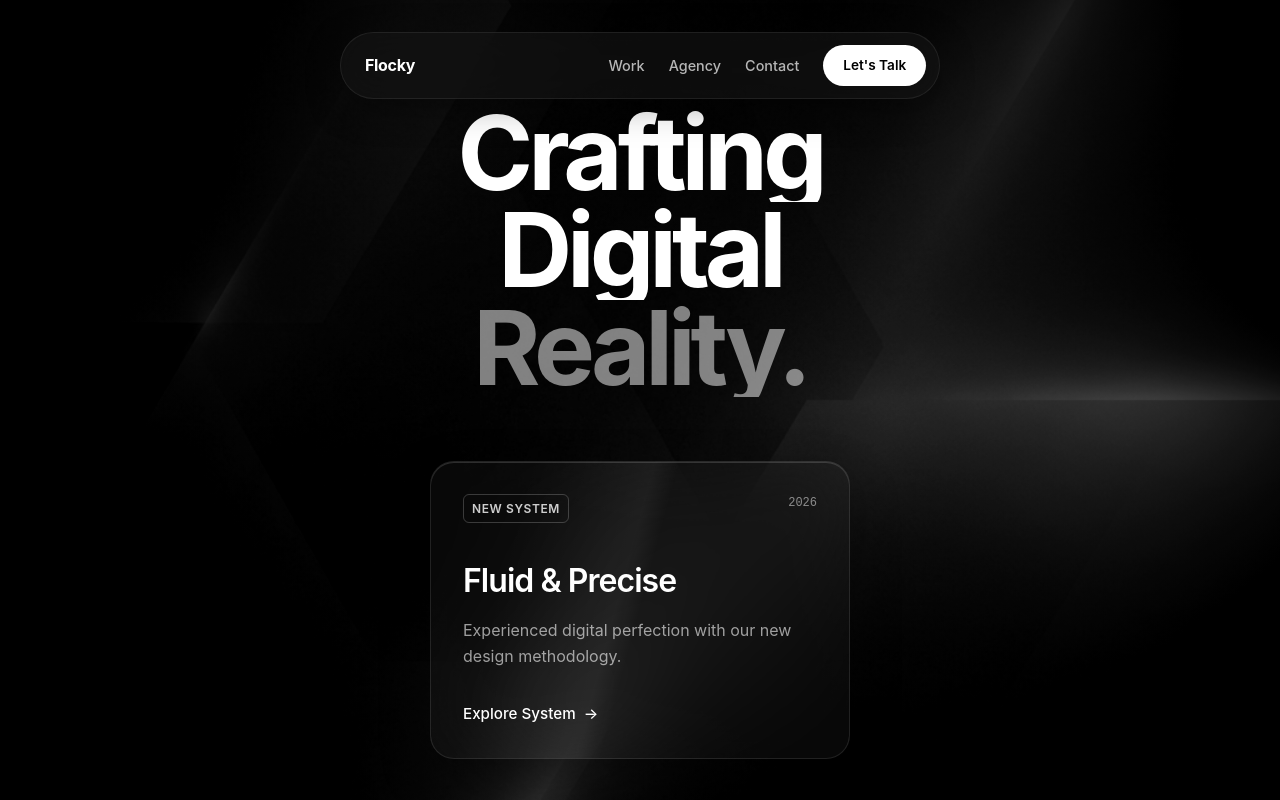
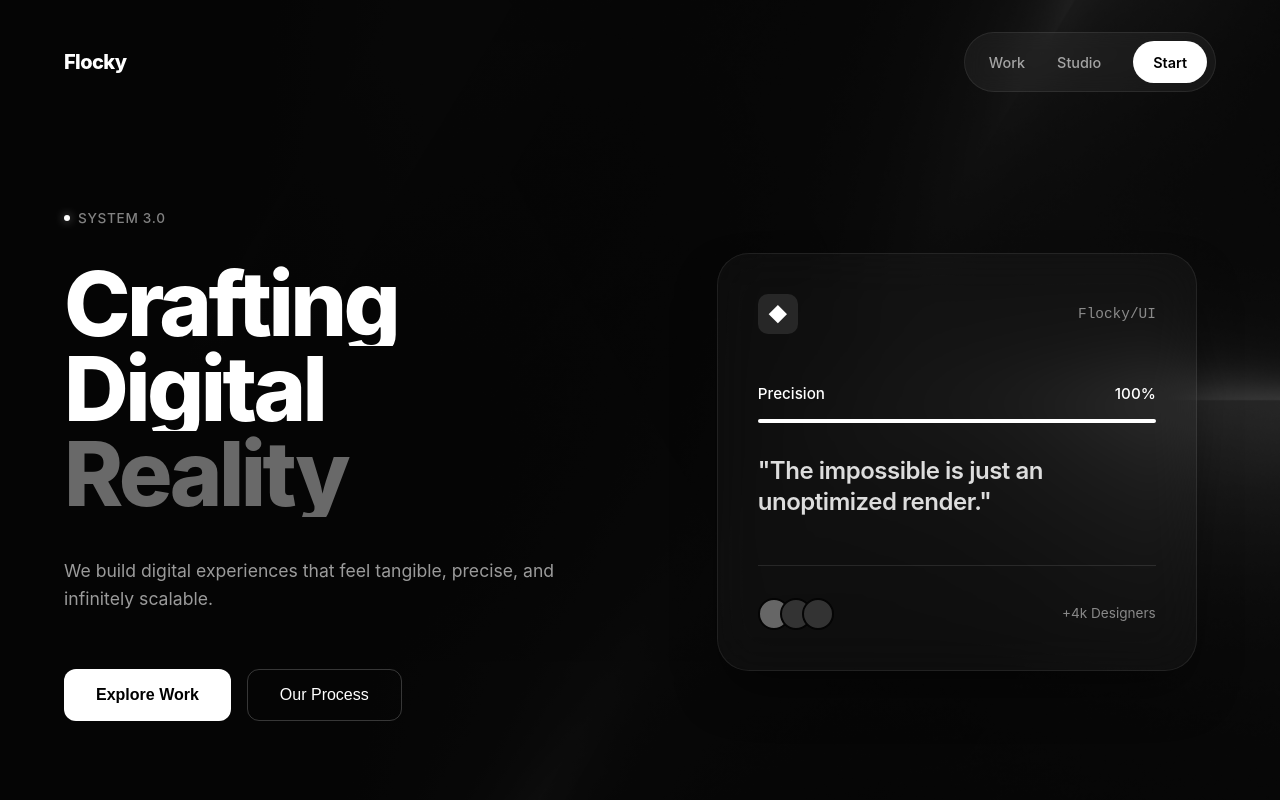
Before and after one commit to Leonxlnx/herosections, a Next.js app: page /hero-02 in a window 1280 px wide. Built offline with nearby package versions, Linux system fonts and the light colour scheme.

Commit message:
Fix Flocky layout - switch to asymmetrical split with top nav

```diff
--- a/app/heroes/hero-02/Hero02.module.css
+++ b/app/heroes/hero-02/Hero02.module.css
@@ -1,6 +1,6 @@
 .hero {
     position: relative;
-    height: 100vh;
+    min-height: 100vh;
     width: 100%;
     background: #050505;
     color: #fff;
@@ -10,249 +10,320 @@
     flex-direction: column;
 }
 
-/* ═══════════════════════════════════════════════════════════════════════════
-   BACKGROUND & MASK
-   ═══════════════════════════════════════════════════════════════════════════ */
-.bgContainer {
+/* Background */
+.bgTexture {
     position: absolute;
-    top: 0;
-    left: 0;
-    width: 100%;
-    height: 100%;
+    inset: 0;
     z-index: 0;
+    opacity: 0.4;
 }
 
-.bgImageWrapper {
-    position: relative;
-    width: 100%;
-    height: 100%;
-    filter: grayscale(100%) contrast(1.1) brightness(0.8);
-    /* Refined look */
-    transform-origin: center;
+.bgImage {
+    object-fit: cover;
+    filter: grayscale(100%);
 }
 
 .vignette {
     position: absolute;
     inset: 0;
-    background: radial-gradient(circle at 50% 50%, transparent 20%, #050505 100%);
-    pointer-events: none;
+    background: linear-gradient(to right, #050505 0%, rgba(5, 5, 5, 0.8) 40%, rgba(5, 5, 5, 0.4) 100%);
 }
 
 /* ═══════════════════════════════════════════════════════════════════════════
-   ELEGANT FLOATING NAV
+   NAV
    ═══════════════════════════════════════════════════════════════════════════ */
-.navBar {
-    position: fixed;
-    top: 2rem;
-    left: 50%;
-    transform: translateX(-50%);
-    z-index: 100;
+.nav {
+    position: relative;
+    z-index: 20;
+    display: flex;
+    justify-content: space-between;
+    align-items: center;
+    padding: 2rem 4rem;
+    width: 100%;
+    max-width: 1600px;
+    margin: 0 auto;
+}
+
+.brand {
+    font-size: 1.25rem;
+    font-weight: 800;
+    letter-spacing: -0.03em;
+}
+
+.navRight {
     display: flex;
     align-items: center;
-    justify-content: space-between;
-    width: min(90%, 600px);
-    padding: 0.75rem 0.8rem 0.75rem 1.5rem;
-    background: rgba(20, 20, 20, 0.6);
-    backdrop-filter: blur(20px);
+    gap: 2rem;
+    background: rgba(255, 255, 255, 0.05);
+    padding: 0.5rem 0.5rem 0.5rem 1.5rem;
+    border-radius: 100px;
     border: 1px solid rgba(255, 255, 255, 0.08);
-    /* Subtle border */
-    border-radius: 100px;
-    box-shadow: 0 10px 40px -10px rgba(0, 0, 0, 0.5);
-    transition: all 0.3s ease;
+    backdrop-filter: blur(10px);
 }
 
-.navLogo {
-    font-weight: 700;
-    font-size: 1rem;
-    letter-spacing: -0.02em;
-    margin-right: auto;
-}
-
-.navItems {
-    display: flex;
-    gap: 1.5rem;
-    margin-right: 1.5rem;
-}
-
-.navItems a {
+.navRight a {
     font-size: 0.9rem;
     font-weight: 500;
-    color: rgba(255, 255, 255, 0.7);
+    color: rgba(255, 255, 255, 0.6);
     text-decoration: none;
     transition: color 0.2s ease;
 }
 
-.navItems a:hover {
+.navRight a:hover {
     color: #fff;
 }
 
-.navBtn {
+.navCta {
     padding: 0.6rem 1.25rem;
     background: #fff;
+    color: #000 !important;
+    border-radius: 100px;
+    font-weight: 600 !important;
+}
+
+/* ═══════════════════════════════════════════════════════════════════════════
+   GRID LAYOUT
+   ═══════════════════════════════════════════════════════════════════════════ */
+.grid {
+    flex: 1;
+    display: grid;
+    grid-template-columns: 1.1fr 0.9fr;
+    width: 100%;
+    max-width: 1600px;
+    margin: 0 auto;
+    padding: 0 4rem;
+    align-items: center;
+    position: relative;
+    z-index: 10;
+}
+
+/* Left Content */
+.contentCol {
+    padding-right: 4rem;
+}
+
+.eyebrow {
+    display: inline-flex;
+    align-items: center;
+    gap: 8px;
+    margin-bottom: 2rem;
+    font-size: 0.85rem;
+    color: rgba(255, 255, 255, 0.5);
+    font-weight: 500;
+    letter-spacing: 0.05em;
+    text-transform: uppercase;
+}
+
+.statusDot {
+    width: 6px;
+    height: 6px;
+    background: #fff;
+    border-radius: 50%;
+    box-shadow: 0 0 10px rgba(255, 255, 255, 0.5);
+}
+
+.title {
+    font-size: clamp(4rem, 7vw, 6.5rem);
+    font-weight: 800;
+    line-height: 0.95;
+    letter-spacing: -0.04em;
+    margin-bottom: 2.5rem;
+}
+
+.lineMask {
+    display: block;
+    overflow: hidden;
+}
+
+.lineMask span {
+    display: block;
+}
+
+.highlight {
+    color: rgba(255, 255, 255, 0.4);
+}
+
+.description {
+    font-size: 1.1rem;
+    line-height: 1.6;
+    color: rgba(255, 255, 255, 0.6);
+    max-width: 500px;
+    margin-bottom: 3.5rem;
+}
+
+.actions {
+    display: flex;
+    gap: 1rem;
+}
+
+.primaryBtn {
+    padding: 1rem 2rem;
+    background: #fff;
     color: #000;
-    border-radius: 100px;
-    font-size: 0.85rem;
+    border: none;
+    border-radius: 12px;
+    font-size: 1rem;
     font-weight: 600;
-    text-decoration: none;
+    cursor: pointer;
     transition: transform 0.2s ease;
 }
 
-.navBtn:hover {
-    transform: scale(1.05);
+.primaryBtn:hover {
+    transform: translateY(-2px);
 }
 
-/* ═══════════════════════════════════════════════════════════════════════════
-   MAIN CONTENT
-   ═══════════════════════════════════════════════════════════════════════════ */
-.contentContainer {
-    position: relative;
-    z-index: 10;
-    flex: 1;
+.secondaryBtn {
+    padding: 1rem 2rem;
+    background: transparent;
+    color: #fff;
+    border: 1px solid rgba(255, 255, 255, 0.2);
+    border-radius: 12px;
+    font-size: 1rem;
+    font-weight: 500;
+    cursor: pointer;
+    transition: background 0.2s ease;
+}
+
+.secondaryBtn:hover {
+    background: rgba(255, 255, 255, 0.05);
+    border-color: rgba(255, 255, 255, 0.4);
+}
+
+/* Right Visual */
+.visualCol {
     display: flex;
-    flex-direction: column;
     justify-content: center;
     align-items: center;
-    text-align: center;
-    gap: 4rem;
-    padding-top: 4rem;
+    perspective: 1000px;
 }
 
-/* Title Typography */
-.title {
-    display: flex;
-    flex-direction: column;
-    align-items: center;
-    font-size: clamp(3.5rem, 8vw, 7rem);
-    font-weight: 750;
-    line-height: 0.95;
-    letter-spacing: -0.05em;
-    color: #fff;
-}
-
-.lineWrapper {
-    overflow: hidden;
-    display: block;
-}
-
-.line {
-    display: block;
-    transform-origin: bottom center;
-}
-
-/* Premium Glass Card */
 .glassCard {
-    position: relative;
-    width: min(90%, 420px);
+    width: 100%;
+    max-width: 480px;
+    padding: 2.5rem;
     background: rgba(255, 255, 255, 0.03);
-    backdrop-filter: blur(40px);
-    /* Deep blur */
-    -webkit-backdrop-filter: blur(40px);
-    border: 1px solid rgba(255, 255, 255, 0.1);
-    border-radius: 24px;
-    overflow: hidden;
-    box-shadow:
-        0 20px 50px rgba(0, 0, 0, 0.3),
-        inset 0 1px 0 rgba(255, 255, 255, 0.15);
-    text-align: left;
-    transform-style: preserve-3d;
-}
-
-.cardContent {
-    padding: 2rem;
-    position: relative;
-    z-index: 2;
+    backdrop-filter: blur(24px);
+    border: 1px solid rgba(255, 255, 255, 0.08);
+    border-radius: 32px;
+    box-shadow: 0 25px 50px -12px rgba(0, 0, 0, 0.5);
 }
 
 .cardHeader {
     display: flex;
     justify-content: space-between;
+    align-items: center;
+    margin-bottom: 3rem;
+}
+
+.cardIcon {
+    width: 40px;
+    height: 40px;
+    display: grid;
+    place-items: center;
+    background: rgba(255, 255, 255, 0.1);
+    border-radius: 10px;
+    font-size: 1.2rem;
+}
+
+.cardLabel {
+    font-family: monospace;
+    font-size: 0.9rem;
+    color: rgba(255, 255, 255, 0.5);
+}
+
+.statRow {
+    display: flex;
+    justify-content: space-between;
+    margin-bottom: 0.75rem;
+    font-size: 0.95rem;
+    font-weight: 500;
+}
+
+.statVal {
+    color: #fff;
+}
+
+.statBar {
+    height: 4px;
+    background: rgba(255, 255, 255, 0.1);
+    border-radius: 2px;
+    overflow: hidden;
     margin-bottom: 2rem;
 }
 
-.cardTag {
-    font-size: 0.75rem;
-    text-transform: uppercase;
-    letter-spacing: 0.05em;
-    font-weight: 600;
-    padding: 0.25rem 0.5rem;
-    border: 1px solid rgba(255, 255, 255, 0.2);
-    border-radius: 6px;
-    color: rgba(255, 255, 255, 0.8);
+.statFill {
+    width: 100%;
+    height: 100%;
+    background: #fff;
 }
 
-.cardDate {
-    font-size: 0.75rem;
-    color: rgba(255, 255, 255, 0.5);
-    font-family: monospace;
-}
-
-.cardTitle {
-    font-size: 2rem;
+.cardMessage {
+    font-size: 1.5rem;
     font-weight: 600;
-    margin-bottom: 0.75rem;
-    letter-spacing: -0.03em;
-}
-
-.cardText {
-    font-size: 1rem;
-    line-height: 1.6;
-    color: rgba(255, 255, 255, 0.6);
-    margin-bottom: 2rem;
+    line-height: 1.3;
+    letter-spacing: -0.02em;
+    margin-bottom: 3rem;
+    color: #ddd;
 }
 
 .cardFooter {
     display: flex;
+    justify-content: space-between;
     align-items: center;
+    padding-top: 2rem;
+    border-top: 1px solid rgba(255, 255, 255, 0.1);
 }
 
-.cardLink {
-    color: #fff;
-    text-decoration: none;
-    font-weight: 500;
-    font-size: 0.95rem;
+.avatarGroup {
     display: flex;
-    align-items: center;
-    gap: 0.5rem;
-    transition: gap 0.2s ease;
 }
 
-.cardLink:hover {
-    gap: 0.8rem;
+.avatar {
+    width: 32px;
+    height: 32px;
+    border-radius: 50%;
+    background: #333;
+    border: 2px solid #050505;
+    /* Matches bg */
+    margin-left: -10px;
 }
 
-/* Shine Effect */
-.cardShine {
-    position: absolute;
-    top: 0;
-    left: 0;
-    width: 100%;
-    height: 100%;
-    background: linear-gradient(105deg,
-            transparent 20%,
-            rgba(255, 255, 255, 0.05) 45%,
-            transparent 50%);
-    z-index: 1;
-    pointer-events: none;
+.avatar:first-child {
+    margin-left: 0;
+    background: #666;
 }
 
-/* ═══════════════════════════════════════════════════════════════════════════
-   RESPONSIVE
-   ═══════════════════════════════════════════════════════════════════════════ */
-@media (max-width: 768px) {
-    .navBar {
-        width: 90%;
-        padding: 0.75rem 1rem;
+.footerText {
+    font-size: 0.85rem;
+    color: rgba(255, 255, 255, 0.5);
+}
+
+/* Responsive */
+@media (max-width: 1024px) {
+    .nav {
+        padding: 1.5rem 2rem;
     }
 
-    .navItems {
-        display: none;
+    .grid {
+        grid-template-columns: 1fr;
+        padding: 0 2rem;
+        gap: 4rem;
     }
 
-    .glassCard {
-        width: 90%;
+    .contentCol {
+        padding-right: 0;
+        text-align: center;
+        align-items: center;
+        display: flex;
+        flex-direction: column;
     }
 
     .title {
-        font-size: 3.5rem;
+        font-size: 4rem;
+    }
+
+    .visualCol {
+        display: none;
+        /* Simplify for mobile, or stack */
     }
 }
--- a/app/heroes/hero-02/Hero02.tsx
+++ b/app/heroes/hero-02/Hero02.tsx
@@ -9,21 +9,20 @@ export default function Hero02() {
     const containerRef = useRef<HTMLElement>(null);
     const navRef = useRef<HTMLElement>(null);
     const titleLinesRef = useRef<(HTMLSpanElement | null)[]>([]);
-    const cardRef = useRef<HTMLDivElement>(null);
-    const visualRef = useRef<HTMLDivElement>(null);
+    const visualColRef = useRef<HTMLDivElement>(null);
+    const contentColRef = useRef<HTMLDivElement>(null);
 
     useEffect(() => {
         const tl = gsap.timeline({ defaults: { ease: "power3.out" } });
 
-        // Reset initial states
+        // Initial States
         gsap.set(navRef.current, { y: -20, opacity: 0 });
-        gsap.set(titleLinesRef.current, { y: 120, rotateX: -20, opacity: 0 });
-        gsap.set(cardRef.current, { y: 40, opacity: 0, scale: 0.95 });
-        gsap.set(visualRef.current, { scale: 1.1, opacity: 0 });
+        gsap.set(contentColRef.current, { opacity: 1 }); // container visible
+        gsap.set(titleLinesRef.current, { y: 100, rotateX: -10, opacity: 0 });
+        gsap.set(visualColRef.current, { x: 40, opacity: 0, scale: 0.95 });
 
         // Animation Sequence
-        tl.to(visualRef.current, { scale: 1, opacity: 1, duration: 1.5, ease: "power2.out" })
-            .to(navRef.current, { y: 0, opacity: 1, duration: 1 }, "-=1.2")
+        tl.to(navRef.current, { y: 0, opacity: 1, duration: 1 })
             .to(
                 titleLinesRef.current,
                 {
@@ -33,33 +32,27 @@ export default function Hero02() {
                     duration: 1.2,
                     stagger: 0.1,
                 },
-                "-=0.8"
+                "-=0.6"
             )
             .to(
-                cardRef.current,
-                { y: 0, opacity: 1, scale: 1, duration: 1 },
-                "-=0.6"
+                visualColRef.current,
+                { x: 0, opacity: 1, scale: 1, duration: 1.4, ease: "expo.out" },
+                "-=1"
             );
 
-        // Parallax Effect
+        // Mouse Interaction
         const handleMouseMove = (e: MouseEvent) => {
+            if (!visualColRef.current) return;
             const { clientX, clientY } = e;
-            const x = (clientX / window.innerWidth - 0.5) * 20;
-            const y = (clientY / window.innerHeight - 0.5) * 20;
+            const x = (clientX / window.innerWidth - 0.5) * 30;
+            const y = (clientY / window.innerHeight - 0.5) * 30;
 
-            gsap.to(visualRef.current, {
+            gsap.to(visualColRef.current, {
+                rotationY: x * 0.5,
+                rotationX: -y * 0.5,
                 x: x * 0.5,
                 y: y * 0.5,
                 duration: 2,
-                ease: "power2.out",
-            });
-
-            gsap.to(cardRef.current, {
-                x: x * 0.2,
-                y: y * 0.2,
-                rotateY: x * 0.5,
-                rotateX: -y * 0.5,
-                duration: 1.5,
                 ease: "power2.out",
             });
         };
@@ -76,63 +69,95 @@ export default function Hero02() {
 
     return (
         <section ref={containerRef} className={styles.hero}>
-            {/* Cinematic Background with Mask */}
-            <div className={styles.bgContainer}>
-                <div ref={visualRef} className={styles.bgImageWrapper}>
-                    <Image
-                        src="/hero2bg.png"
-                        alt="Flocky Background"
-                        fill
-                        priority
-                        style={{ objectFit: "cover" }}
-                    />
-                    <div className={styles.vignette}></div>
-                </div>
+            {/* Background Texture */}
+            <div className={styles.bgTexture}>
+                <Image
+                    src="/hero2bg.png"
+                    alt="Texture"
+                    fill
+                    className={styles.bgImage}
+                />
+                <div className={styles.vignette}></div>
             </div>
 
-            {/* Elegant Floating Nav */}
-            <nav ref={navRef} className={styles.navBar}>
-                <div className={styles.navLogo}>Flocky</div>
-                <div className={styles.navItems}>
+            {/* Nav - Clean Top Bar */}
+            <nav ref={navRef} className={styles.nav}>
+                <div className={styles.navLeft}>
+                    <span className={styles.brand}>Flocky</span>
+                </div>
+                <div className={styles.navRight}>
                     <a href="#">Work</a>
-                    <a href="#">Agency</a>
-                    <a href="#">Contact</a>
+                    <a href="#">Studio</a>
+                    <a href="#" className={styles.navCta}>Start</a>
                 </div>
-                <a href="#" className={styles.navBtn}>Let's Talk</a>
             </nav>
 
-            {/* Main Content */}
-            <div className={styles.contentContainer}>
-                <h1 className={styles.title}>
-                    <span className={styles.lineWrapper}>
-                        <span ref={addToTitleRef} className={styles.line}>Crafting</span>
-                    </span>
-                    <span className={styles.lineWrapper}>
-                        <span ref={addToTitleRef} className={styles.line}>Digital</span>
-                    </span>
-                    <span className={styles.lineWrapper}>
-                        <span ref={addToTitleRef} className={styles.line} style={{ color: "rgba(255,255,255,0.5)" }}>Reality.</span>
-                    </span>
-                </h1>
+            {/* Main Grid */}
+            <div className={styles.grid}>
+                {/* Left: Content */}
+                <div ref={contentColRef} className={styles.contentCol}>
+                    <div className={styles.eyebrow}>
+                        <span className={styles.statusDot}></span>
+                        <span>System 3.0</span>
+                    </div>
 
-                {/* Premium Glass Card */}
-                <div ref={cardRef} className={styles.glassCard}>
-                    <div className={styles.cardContent}>
+                    <h1 className={styles.title}>
+                        <span className={styles.lineMask}>
+                            <span ref={addToTitleRef}>Crafting</span>
+                        </span>
+                        <span className={styles.lineMask}>
+                            <span ref={addToTitleRef}>Digital</span>
+                        </span>
+                        <span className={styles.lineMask}>
+                            <span ref={addToTitleRef} className={styles.highlight}>Reality</span>
+                        </span>
+                    </h1>
+
+                    <p className={styles.description}>
+                        We build digital experiences that feel tangible, precise, and infinitely scalable.
+                    </p>
+
+                    <div className={styles.actions}>
+                        <button className={styles.primaryBtn}>
+                            Explore Work
+                        </button>
+                        <button className={styles.secondaryBtn}>
+                            Our Process
+                        </button>
+                    </div>
+                </div>
+
+                {/* Right: Visual */}
+                <div ref={visualColRef} className={styles.visualCol}>
+                    <div className={styles.glassCard}>
                         <div className={styles.cardHeader}>
-                            <span className={styles.cardTag}>New System</span>
-                            <span className={styles.cardDate}>2026</span>
+                            <div className={styles.cardIcon}>◆</div>
+                            <span className={styles.cardLabel}>Flocky/UI</span>
                         </div>
-                        <h3 className={styles.cardTitle}>Fluid & Precise</h3>
-                        <p className={styles.cardText}>
-                            Experienced digital perfection with our new design methodology.
-                        </p>
+
+                        <div className={styles.cardBody}>
+                            <div className={styles.statRow}>
+                                <span>Precision</span>
+                                <span className={styles.statVal}>100%</span>
+                            </div>
+                            <div className={styles.statBar}>
+                                <div className={styles.statFill}></div>
+                            </div>
+
+                            <div className={styles.cardMessage}>
+                                "The impossible is just an unoptimized render."
+                            </div>
+                        </div>
+
                         <div className={styles.cardFooter}>
-                            <a href="#" className={styles.cardLink}>
-                                Explore System <span className={styles.arrow}>→</span>
-                            </a>
+                            <div className={styles.avatarGroup}>
+                                <div className={styles.avatar}></div>
+                                <div className={styles.avatar}></div>
+                                <div className={styles.avatar}></div>
+                            </div>
+                            <span className={styles.footerText}>+4k Designers</span>
                         </div>
                     </div>
-                    <div className={styles.cardShine}></div>
                 </div>
             </div>
         </section>
```
